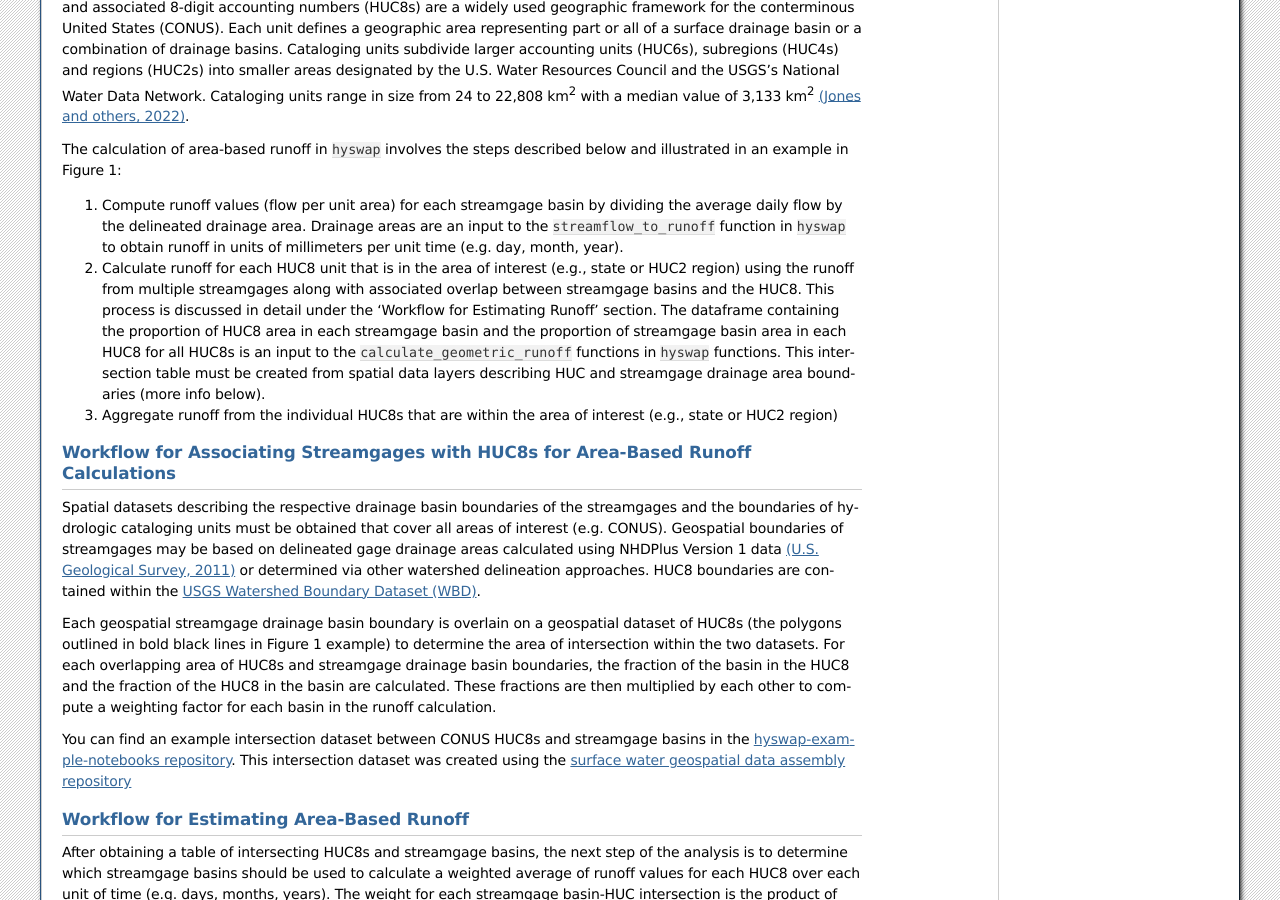
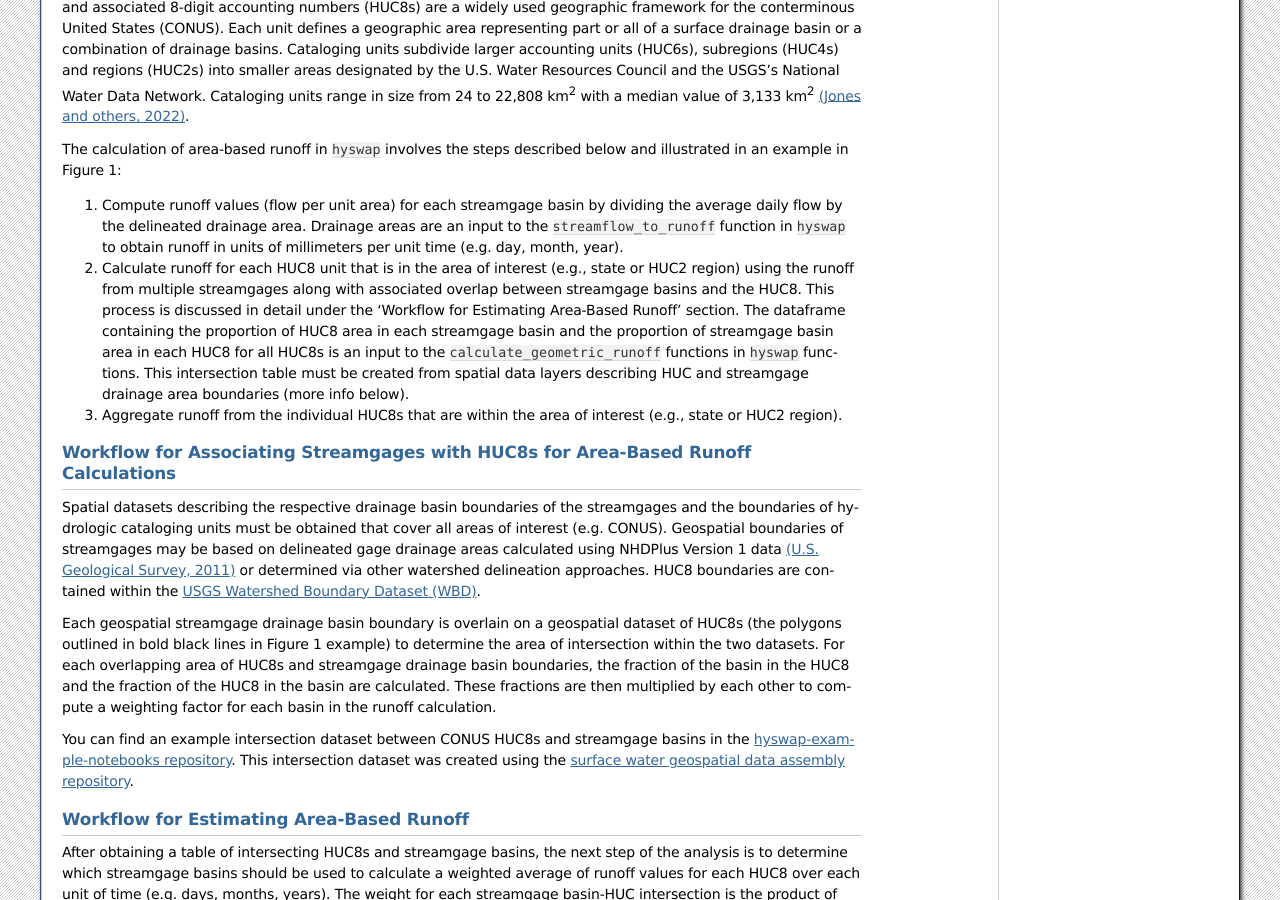
Before and after one commit to DOI-USGS/hyswap, a Sphinx documentation site: the page built from docs/source/meta/calculations.rst, in a window 1280 px wide and 900 px high, scrolled down 2910 px. Built offline with Sphinx 7.4.7, drawn with Linux system fonts in a browser that asks for light colours.

Commit message:
caught a couple more typos

```diff
--- a/docs/source/meta/calculations.rst
+++ b/docs/source/meta/calculations.rst
@@ -125,8 +125,8 @@ In addition to information on a per-streamgage basis, ``hyswap`` can generate wa
 The calculation of area-based runoff in ``hyswap`` involves the steps described below and illustrated in an example in Figure 1:
 
 1. Compute runoff values (flow per unit area) for each streamgage basin by dividing the average daily flow by the delineated drainage area. Drainage areas are an input to the ``streamflow_to_runoff`` function in ``hyswap`` to obtain runoff in units of millimeters per unit time (e.g. day, month, year).
-2. Calculate runoff for each HUC8 unit that is in the area of interest (e.g., state or HUC2 region) using the runoff from multiple streamgages along with associated overlap between streamgage basins and the HUC8. This process is discussed in detail under the 'Workflow for Estimating Runoff' section. The dataframe containing the proportion of HUC8 area in each streamgage basin and the proportion of streamgage basin area in each HUC8 for all HUC8s is an input to the ``calculate_geometric_runoff`` functions in ``hyswap`` functions. This intersection table must be created from spatial data layers describing HUC and streamgage drainage area boundaries (more info below).
-3. Aggregate runoff from the individual HUC8s that are within the area of interest (e.g., state or HUC2 region)
+2. Calculate runoff for each HUC8 unit that is in the area of interest (e.g., state or HUC2 region) using the runoff from multiple streamgages along with associated overlap between streamgage basins and the HUC8. This process is discussed in detail under the 'Workflow for Estimating Area-Based Runoff' section. The dataframe containing the proportion of HUC8 area in each streamgage basin and the proportion of streamgage basin area in each HUC8 for all HUC8s is an input to the ``calculate_geometric_runoff`` functions in ``hyswap`` functions. This intersection table must be created from spatial data layers describing HUC and streamgage drainage area boundaries (more info below).
+3. Aggregate runoff from the individual HUC8s that are within the area of interest (e.g., state or HUC2 region).
 
 Workflow for Associating Streamgages with HUC8s for Area-Based Runoff Calculations
 ^^^^^^^^^^^^^^^^^^^^^^^^^^^^^^^^^^^^^^^^^^^^^^^^^^^^^^^^^^^^^^^^^^^^^^^^^^^^^^^^^^
@@ -135,7 +135,7 @@ Spatial datasets describing the respective drainage basin boundaries of the stre
 
 Each geospatial streamgage drainage basin boundary is overlain on a geospatial dataset of HUC8s (the polygons outlined in bold black lines in Figure 1 example) to determine the area of intersection within the two datasets. For each overlapping area of HUC8s and streamgage drainage basin boundaries, the fraction of the basin in the HUC8 and the fraction of the HUC8 in the basin are calculated. These fractions are then multiplied by each other to compute a weighting factor for each basin in the runoff calculation.
 
-You can find an example intersection dataset between CONUS HUC8s and streamgage basins in the `hyswap-example-notebooks repository <https://code.usgs.gov/water/computational-tools/surface-water-work/hyswap-example-notebooks>`_. This intersection dataset was created using the `surface water geospatial data assembly repository <https://code.usgs.gov/water/computational-tools/surface-water-work/surface-water-geospatial-data-assembly>`_
+You can find an example intersection dataset between CONUS HUC8s and streamgage basins in the `hyswap-example-notebooks repository <https://code.usgs.gov/water/computational-tools/surface-water-work/hyswap-example-notebooks>`_. This intersection dataset was created using the `surface water geospatial data assembly repository <https://code.usgs.gov/water/computational-tools/surface-water-work/surface-water-geospatial-data-assembly>`_.
 
 Workflow for Estimating Area-Based Runoff
 ^^^^^^^^^^^^^^^^^^^^^^^^^^^^^^^^^^^^^^^^^
```
